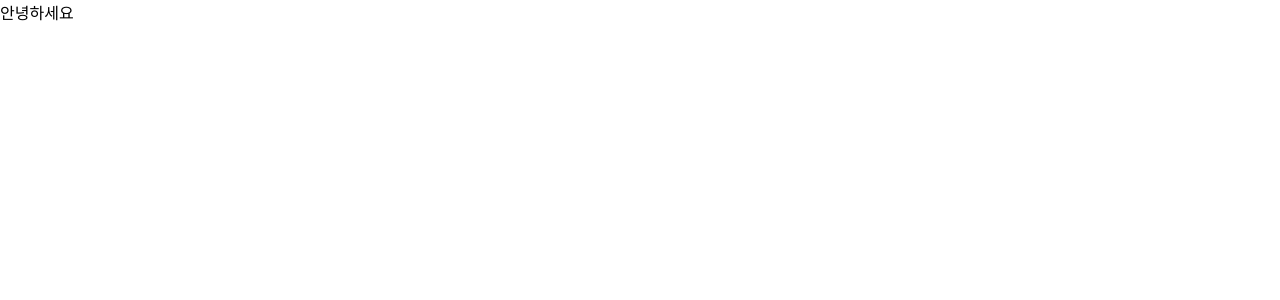
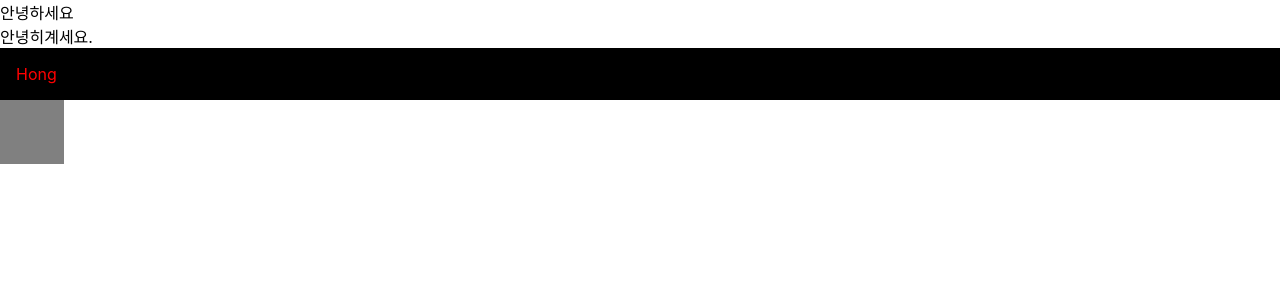
Before and after one commit to HongNyungKi/React-Tutorial, a React (Create React App) app: page / in a window 1280 px wide. Shown: the top 300 px of the page. Built offline with nearby package versions, Linux system fonts and the light colour scheme.

Commit message:
[add]how to use jsx

```diff
--- a/package.json
+++ b/package.json
@@ -6,8 +6,10 @@
     "@testing-library/jest-dom": "^4.2.4",
     "@testing-library/react": "^9.3.2",
     "@testing-library/user-event": "^7.1.2",
+    "global": "^4.4.0",
     "react": "^16.13.1",
     "react-dom": "^16.13.1",
+    "react-script": "^2.0.5",
     "react-scripts": "3.4.1"
   },
   "scripts": {
--- a/src/App.css
+++ b/src/App.css
@@ -1,38 +1,5 @@
-.App {
-  text-align: center;
+.gray-box{
+    background: gray;
+    width: 64px;
+    height: 64px;
 }
-
-.App-logo {
-  height: 40vmin;
-  pointer-events: none;
-}
-
-@media (prefers-reduced-motion: no-preference) {
-  .App-logo {
-    animation: App-logo-spin infinite 20s linear;
-  }
-}
-
-.App-header {
-  background-color: #282c34;
-  min-height: 100vh;
-  display: flex;
-  flex-direction: column;
-  align-items: center;
-  justify-content: center;
-  font-size: calc(10px + 2vmin);
-  color: white;
-}
-
-.App-link {
-  color: #61dafb;
-}
-
-@keyframes App-logo-spin {
-  from {
-    transform: rotate(0deg);
-  }
-  to {
-    transform: rotate(360deg);
-  }
-}
--- a/src/App.jsx
+++ b/src/App.jsx
@@ -1,12 +1,23 @@
 import React from 'react';
-import Hello from './Hello'
-
+import Hello from './Hello';
+import './App.css'
 
 function App() {
+  const name = 'Hong';
+  const style = {
+    backgroundColor:'black',
+    color:'red',
+    fontSize:'24',
+    padding:'1rem'
+  };
+
   return (
-    < div >
+    <>
       <Hello />
-    </div >
+      <div>안녕히계세요.</div>
+      <div style={style}>{name}</div>
+      <div className="gray-box"></div>
+    </>
   )
 }
 
```
Also changed, not shown: 1 other file (tests, documents, lock files or other folders).
